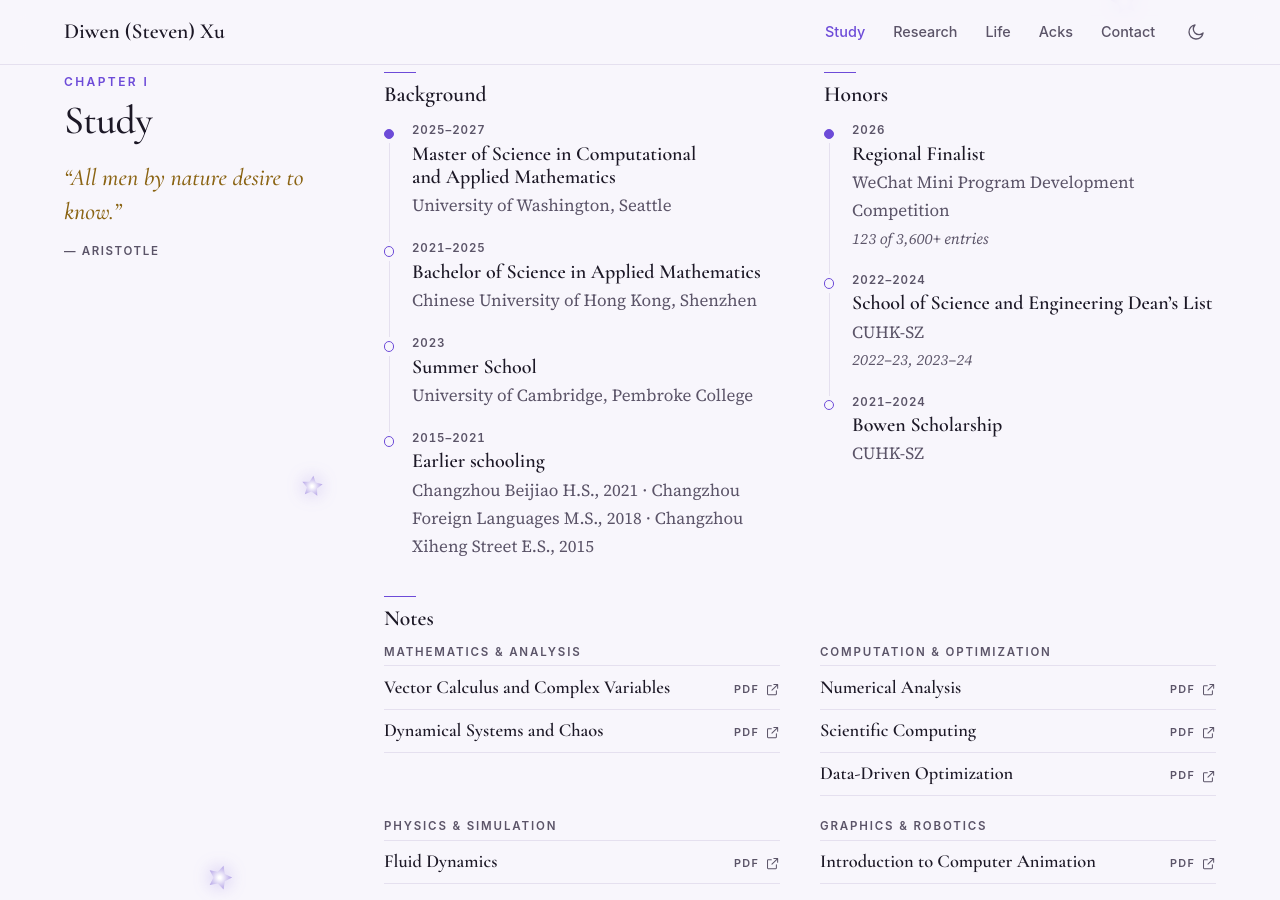
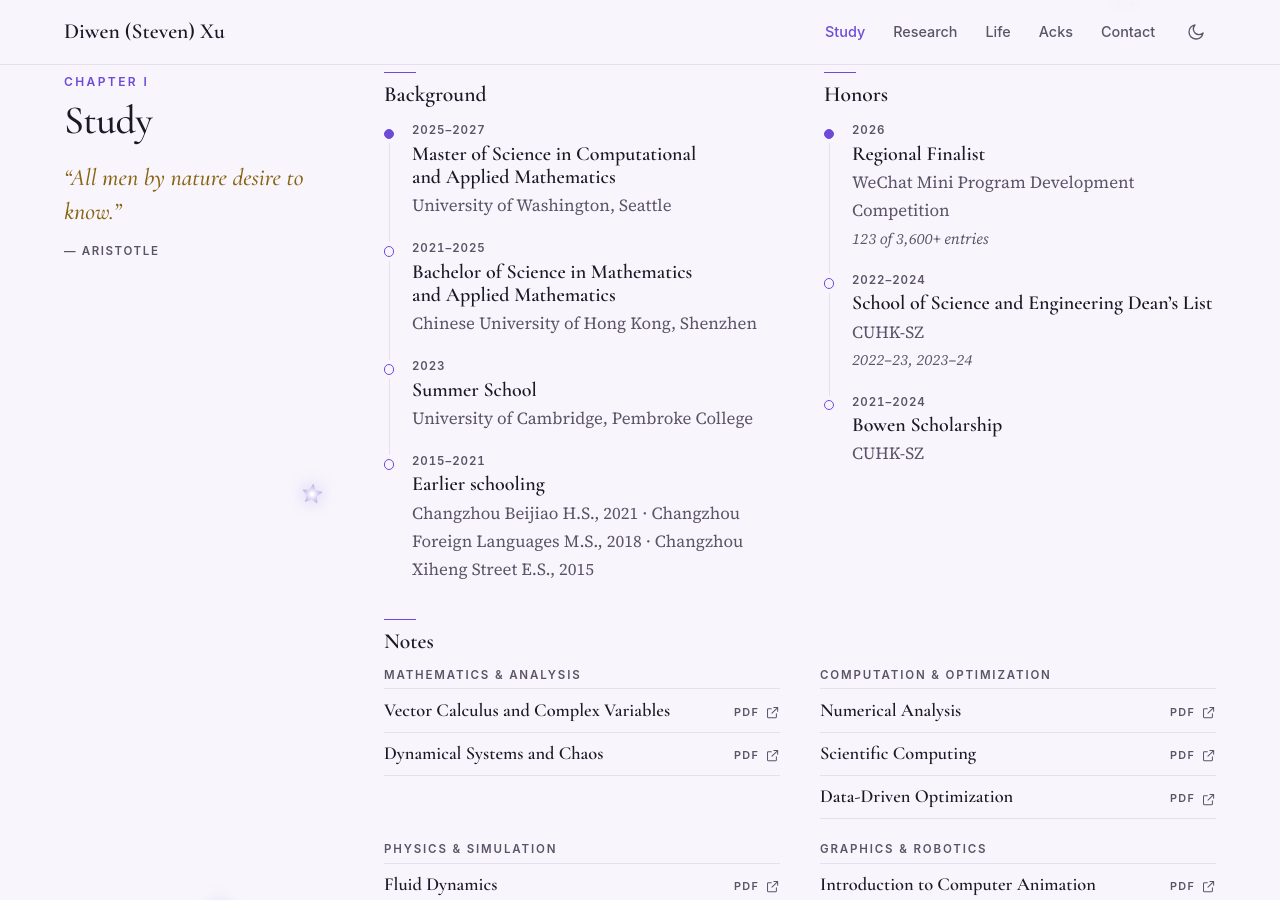
Before and after one commit to RWBY-Aloupeep/RWBY-Aloupeep.github.io, a Jekyll site: the page built from _pages/home.md, in a window 1280 px wide and 900 px high, scrolled down 771 px. Built offline with Jekyll 4.4.1, drawn with Linux system fonts in a browser that asks for light colours.

Commit message:
Name the B.S. Mathematics and Applied Mathematics
Co-Authored-By: Claude Opus 5.5 <noreply@anthropic.com>

```diff
--- a/_data/education.yml
+++ b/_data/education.yml
@@ -4,7 +4,7 @@
   where: "University of Washington, Seattle"
 
 - year: "2021–2025"
-  title: "Bachelor of Science in Applied Mathematics"
+  title: "Bachelor of Science in Mathematics and Applied Mathematics"
   where: "Chinese University of Hong Kong, Shenzhen"
 
 - year: "2023"
```
